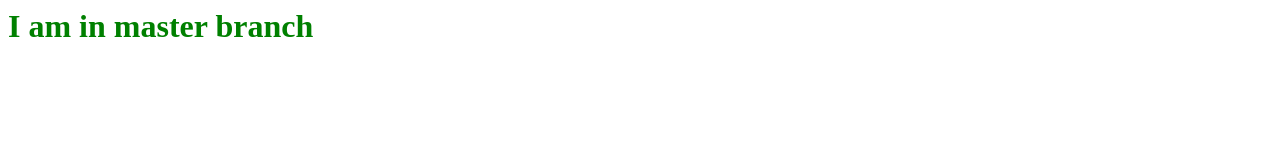
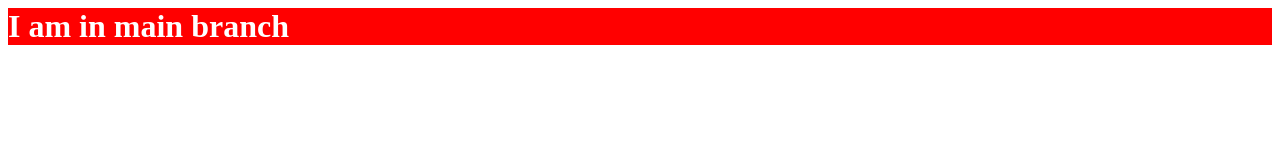
Before and after one commit to sandeepkumar918/GitTest, a plain HTML site: page index.html in a window 1280 px wide. Drawn offline with Linux system fonts and the light colour scheme.

Commit message:
background color change in main branch

```diff
--- a/index.html
+++ b/index.html
@@ -1,12 +1,13 @@
 <html>
 	<head>
 		<style>
-			#master{
-				color:green;
+			#main{
+				color:white;
+				background-color:red;
 			}
 		</style>
 	</head>
 	<body>
-		<h1 id="master">I am in master branch</h1>
+		<h1 id="main">I am in main branch</h1>
 	</body>
 </html>
```
